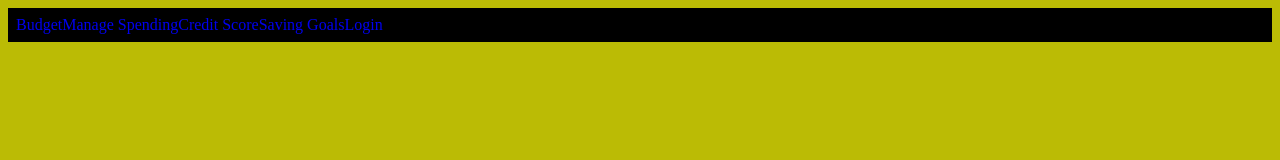
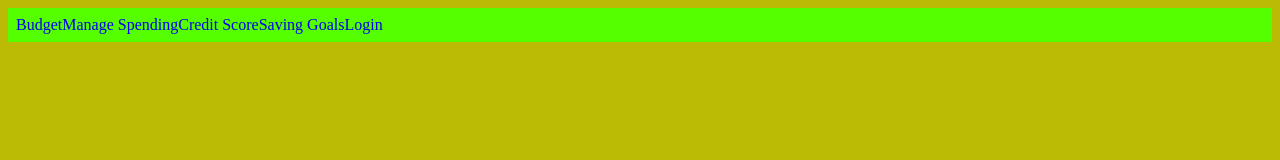
Before and after one commit to KaceyStarr/Inclusive-Financial-Accessibility, a plain HTML site: page templates/index.html in a window 1280 px wide. Drawn offline with Linux system fonts and the light colour scheme.

Commit message:
new color

```diff
--- a/static/style.css
+++ b/static/style.css
@@ -9,7 +9,7 @@ ul {
     margin: 0;
     padding: 0;
     overflow: hidden;
-    background-color: #333;
+    background-color: #00ff08;
   }
 
   li {
@@ -32,7 +32,7 @@ ul {
 .block {
     display: block;
     padding: 8px;
-    background-color: black;
+    background-color: rgb(85, 255, 0);
 }
 
 #budget {
```
